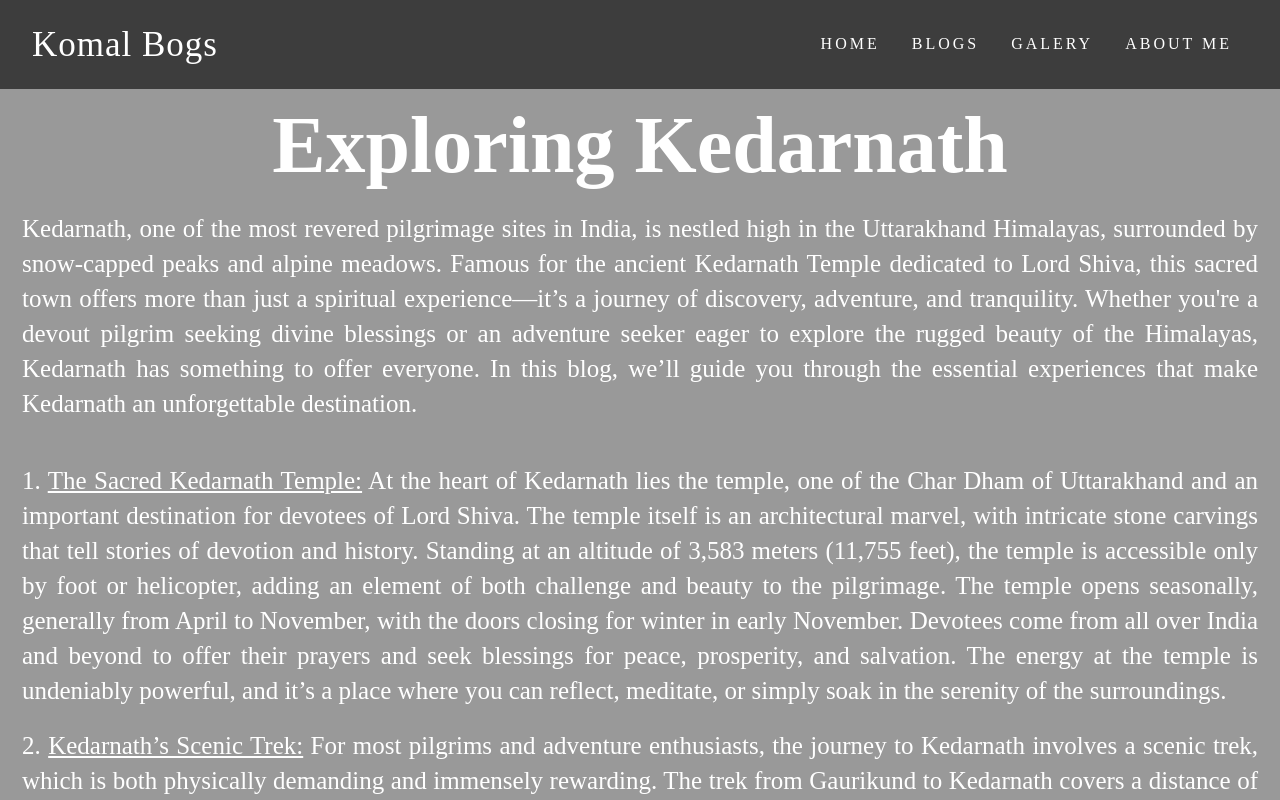
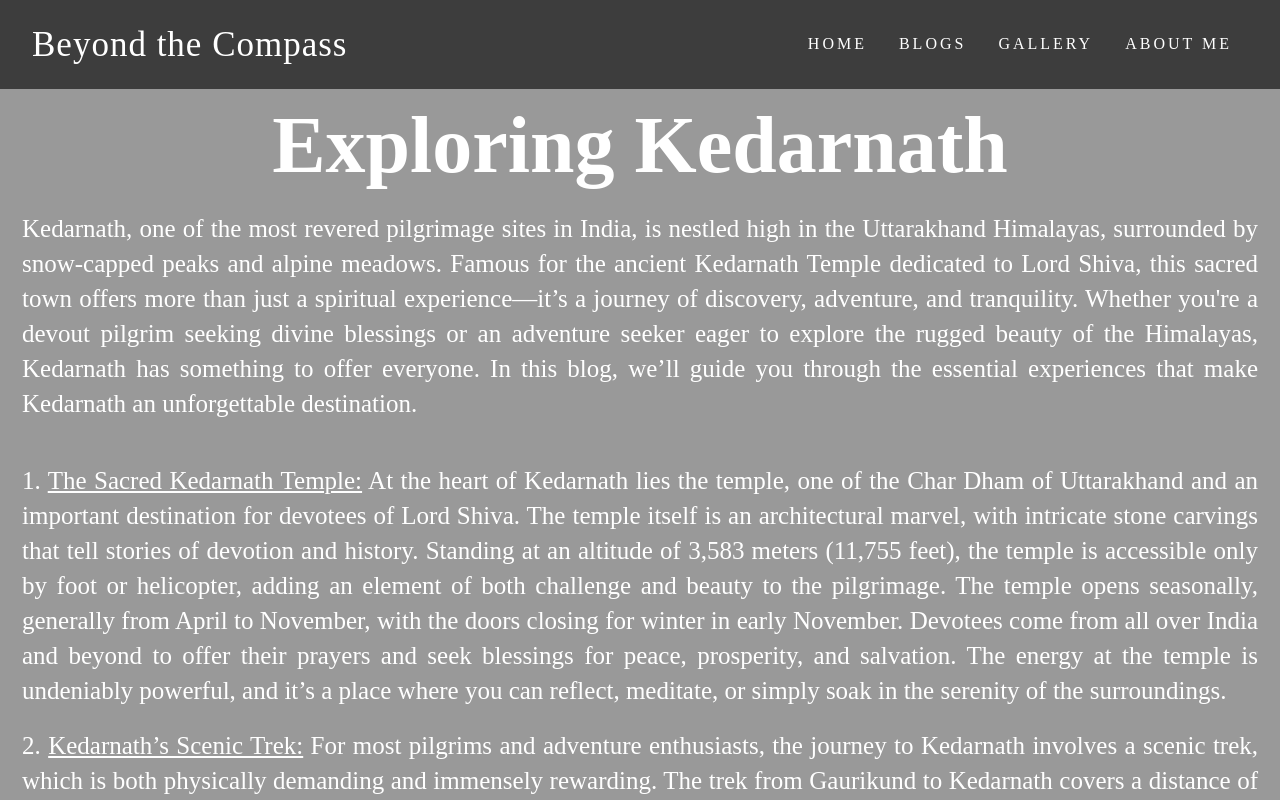
Before and after one commit to Bhargav3131/Blog-site, a plain HTML site: page blog1.html in a window 1280 px wide. Shown: the top 800 px of the page. Drawn offline with Linux system fonts and the light colour scheme.

Commit message:
Update blog1.html

```diff
--- a/blog1.html
+++ b/blog1.html
@@ -10,12 +10,12 @@
     <header>
       <nav class = "navbar">
         <div class = "container">
-          <a href = "index.html" class = "navbar-brand">Komal Bogs</a>
+          <a href = "index.html" class = "navbar-brand">Beyond the Compass</a>
           <div class = "navbar-nav">
-            <a href = "index.html">home</a>
-            <a href = "index.html#blog">blogs</a>
-            <a href = "index.html#galery">galery</a>
-            <a href = "index.html#about">about me</a>
+            <a href = "index.html">Home</a>
+            <a href = "index.html#blog">Blogs</a>
+            <a href = "index.html#galery">Gallery</a>
+            <a href = "index.html#about">About me</a>
           </div>
         </div>
       </nav>
@@ -94,8 +94,8 @@ Kedarnath is not just a destination; it’s an experience that resonates with ev
     <!-- footer -->
     <footer>
 <p>Contact no:1111111111</p>
-<p>Email:komalteliblogs@gmail.com</p>
-<p>Komal Teli Blogs</p>
+<p>Email:beyondthecompassblogs@gmail.com</p>
+<p>Beyond the Compass Blogs</p>
     </footer>
     <!-- end of footer -->
 
```
